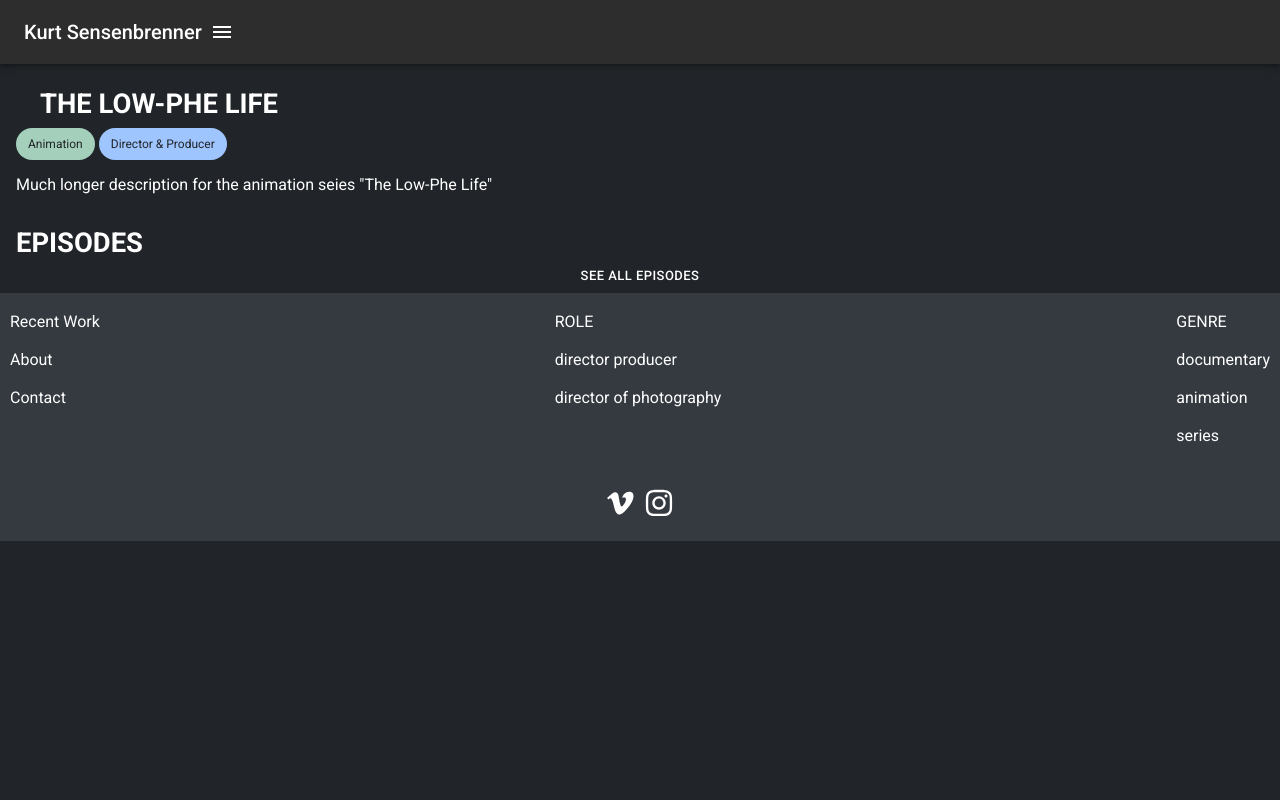
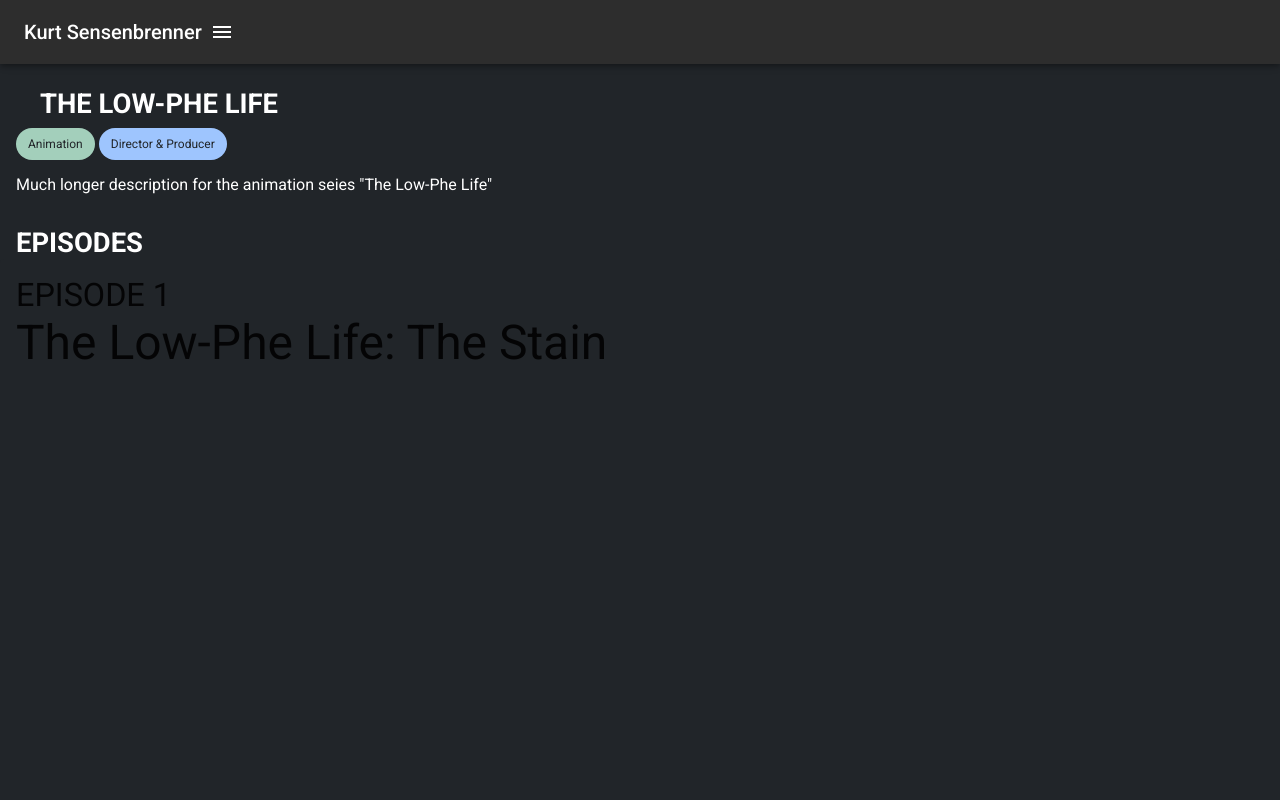
Before and after one commit to mwkwsd/sensensomething, a React (Create React App) app: page /series/low-phe-life in a window 1280 px wide. Shown: the top 800 px of the page. Built offline with nearby package versions, Linux system fonts and the light colour scheme.

Commit message:
Basic structre of Series pages

```diff
--- a/src/assets/videos/videos.ts
+++ b/src/assets/videos/videos.ts
@@ -26,6 +26,6 @@ export const adHocVideos: IVideoInfo[] = [
     url: 'https://player.vimeo.com/video/81963254',
     title: 'How To: Go Wicky-Wacky with Bridge',
     genres: ['documentary'],
-    roles: ['director_of_photography', 'director_of_photography'],
+    roles: ['director_of_photography', 'director_producer'],
   },
 ]
--- a/src/components/molecules/seriesDetaillDescription/SeriesDetailDescription.tsx
+++ b/src/components/molecules/seriesDetaillDescription/SeriesDetailDescription.tsx
@@ -21,7 +21,7 @@ export function SeriesDetailDescription({
     [seriesInfo]
   )
   return (
-    <Box sx={{ paddingTop: '24px', paddingBottom: '16px' }}>
+    <Box sx={{ padding: '24px 16px 16px' }}>
       <PageTitle title={pageTitle} />
       {seriesInfo.imageUrl && (
         <img
--- a/src/components/molecules/seriesListCard/SeriesListCard.tsx
+++ b/src/components/molecules/seriesListCard/SeriesListCard.tsx
@@ -36,8 +36,8 @@ export function SeriesListCard({ seriesInfo }: SeriesListCardProps) {
   }, [videoInfo])
 
   return (
-    <Card elevation={0}>
-      <CardContent sx={{ '&:last-child': { padding: '16px' } }}>
+    <Card>
+      <CardContent>
         <VideoTitle title={name} sx={{ paddingBottom: '8px' }}></VideoTitle>
         {shortDescription && (
           <Typography variant="body1" sx={{ paddingBottom: '8px' }}>
@@ -46,14 +46,12 @@ export function SeriesListCard({ seriesInfo }: SeriesListCardProps) {
         )}
         {rolesGenresChips}
       </CardContent>
-      <CardMedia component="div" sx={{ aspectRatio: '16/9', border: '0' }}>
-        {mediaCardVideo}
-      </CardMedia>
+      <CardMedia>{mediaCardVideo}</CardMedia>
       <CardActions sx={{ justifyContent: 'center' }}>
         <UnderlinedButton
           label="Explore the Series"
           onClick={() => navigate(`/series/${seriesInfo.path}`)}
-        ></UnderlinedButton>
+        />
       </CardActions>
     </Card>
   )
--- a/src/components/molecules/seriesVideoCard/SeriesVideoCard.tsx
+++ b/src/components/molecules/seriesVideoCard/SeriesVideoCard.tsx
@@ -1,7 +1,26 @@
-type SeriesVideoCardProps = {}
+import { Card, CardContent, CardMedia, Typography } from '@mui/material'
+import { IVideoInfo } from '../../../common/interfaces/IVideoInfo'
+import { Video } from '../../atoms/video/Video'
 
-export function SeriesVideoCard(props: SeriesVideoCardProps) {
-  return <>
+type SeriesVideoCardProps = {
+  videoInfo: IVideoInfo
+  episodeCount: string
+}
 
-  </>
+export function SeriesVideoCard({
+  videoInfo: { description, title, url },
+  episodeCount,
+}: SeriesVideoCardProps) {
+  return (
+    <Card>
+      <CardContent>
+        <Typography variant="h4">{episodeCount.toLocaleUpperCase()}</Typography>
+        <Typography variant="h3">{title}</Typography>
+        {description && <Typography variant="h3">{description}</Typography>}
+      </CardContent>
+      <CardMedia>
+        <Video url={url} />
+      </CardMedia>
+    </Card>
+  )
 }
--- a/src/components/molecules/videoCard/VideoCard.tsx
+++ b/src/components/molecules/videoCard/VideoCard.tsx
@@ -43,11 +43,9 @@ export function VideoCard({
   }, [roles, genres, pageType])
 
   return (
-    <Card elevation={0}>
-      <CardMedia component="div" sx={{ aspectRatio: '16/9', border: '0' }}>
-        {videoComponent}
-      </CardMedia>
-      <CardContent sx={{ '&:last-child': { padding: '16px' } }}>
+    <Card>
+      <CardMedia>{videoComponent}</CardMedia>
+      <CardContent>
         {videoTitle}
         {clientComponent}
         {rolesGenres}
--- a/src/components/organisms/seriesDetailEpisodes/SeriesDetailEpisodes.tsx
+++ b/src/components/organisms/seriesDetailEpisodes/SeriesDetailEpisodes.tsx
@@ -1,8 +1,10 @@
-import { Box, Container, Typography } from '@mui/material'
+import { Box, Container, Grid, Typography } from '@mui/material'
 import { ISeriesDetail } from '../../../common/interfaces/ISeriesDetail'
 import { getVideoInfoForUrl } from '../../../common/utils/utils'
 import { IVideoInfo } from '../../../common/interfaces/IVideoInfo'
 import { UnderlinedButton } from '../../atoms/buttons/UnderlinedButton'
+import { SeriesVideoCard } from '../../molecules/seriesVideoCard/SeriesVideoCard'
+import { useMemo, useState } from 'react'
 
 type SeriesDetailEpisodesProps = {
   seriesInfo: ISeriesDetail
@@ -10,20 +12,48 @@ type SeriesDetailEpisodesProps = {
 export function SeriesDetailEpisodes({
   seriesInfo,
 }: SeriesDetailEpisodesProps) {
+  const [shouldSeeAllEpisodes, setShouldSeeAllEpisodes] = useState(false)
+
   const videos = seriesInfo.orderedVideoUrls
-    .map(url => getVideoInfoForUrl(url))
+    .map(getVideoInfoForUrl)
     .filter((videoInfo): videoInfo is IVideoInfo => !!videoInfo)
-    .map((videoInfo, index) => {})
+    .slice(0, shouldSeeAllEpisodes ? seriesInfo.orderedVideoUrls.length : 3)
+    .map((videoInfo, index) => {
+      const episodeNumber = index + 1
+      const episodeLabel = 'episode ' + episodeNumber
+      return (
+        <Grid
+          item
+          sx={{ width: '100%' }}
+          key={`grid-item-${seriesInfo.name}-ep-${episodeNumber}`}
+        >
+          <SeriesVideoCard videoInfo={videoInfo} episodeCount={episodeLabel} />
+        </Grid>
+      )
+    })
 
-  function loadAllVideos() {}
-  return (
-    <Box sx={{ paddingTop: '16px' }}>
-      <Typography variant="h1">EPISODES</Typography>
+  const seeAllEpisodesButton = useMemo(() => {
+    if (shouldSeeAllEpisodes) return null
+
+    return (
       <Container
         sx={{ padding: '0px', display: 'flex', justifyContent: 'center' }}
       >
-        <UnderlinedButton label="See All Episodes" onClick={loadAllVideos} />
+        <UnderlinedButton
+          label="See All Episodes"
+          onClick={() => setShouldSeeAllEpisodes(!shouldSeeAllEpisodes)}
+        />
       </Container>
+    )
+  }, [shouldSeeAllEpisodes])
+
+  return (
+    <Box sx={{ paddingTop: '16px' }}>
+      <Typography variant="h1" sx={{ paddingX: '16px' }}>
+        EPISODES
+      </Typography>
+      <Grid container children={videos} />
+      {seeAllEpisodesButton}
     </Box>
   )
 }
--- a/src/components/templates/SeriesDetailPage.tsx
+++ b/src/components/templates/SeriesDetailPage.tsx
@@ -10,7 +10,7 @@ export function SeriesDetailPage({}: SeriesDetailPageProps) {
   const seriesInfo = useLoaderData() as ISeriesDetail
 
   return (
-    <Box sx={{ padding: '0px 16px' }}>
+    <Box sx={{ padding: '0px ' }}>
       <SeriesDetailDescription seriesInfo={seriesInfo} />
       <SeriesDetailEpisodes seriesInfo={seriesInfo} />
     </Box>
--- a/src/theme.tsx
+++ b/src/theme.tsx
@@ -54,16 +54,36 @@ export const kurtTheme = responsiveFontSizes(
     },
     components: {
       MuiAppBar: {
-        styleOverrides: {
-          root: {
+        defaultProps: {
+          sx: {
             backgroundColor: '#2D2D2D',
           },
         },
       },
       MuiCard: {
-        styleOverrides: {
-          root: {
+        defaultProps: {
+          elevation: 0,
+          sx: {
             backgroundColor: '#212529',
+            overflow: 'visible',
+          },
+        },
+      },
+      MuiCardContent: {
+        defaultProps: {
+          sx: {
+            '&:last-child': {
+              padding: '16px',
+            },
+          },
+        },
+      },
+      MuiCardMedia: {
+        defaultProps: {
+          component: 'div',
+          sx: {
+            aspectRatio: '16/9',
+            border: '0px',
           },
         },
       },
```
